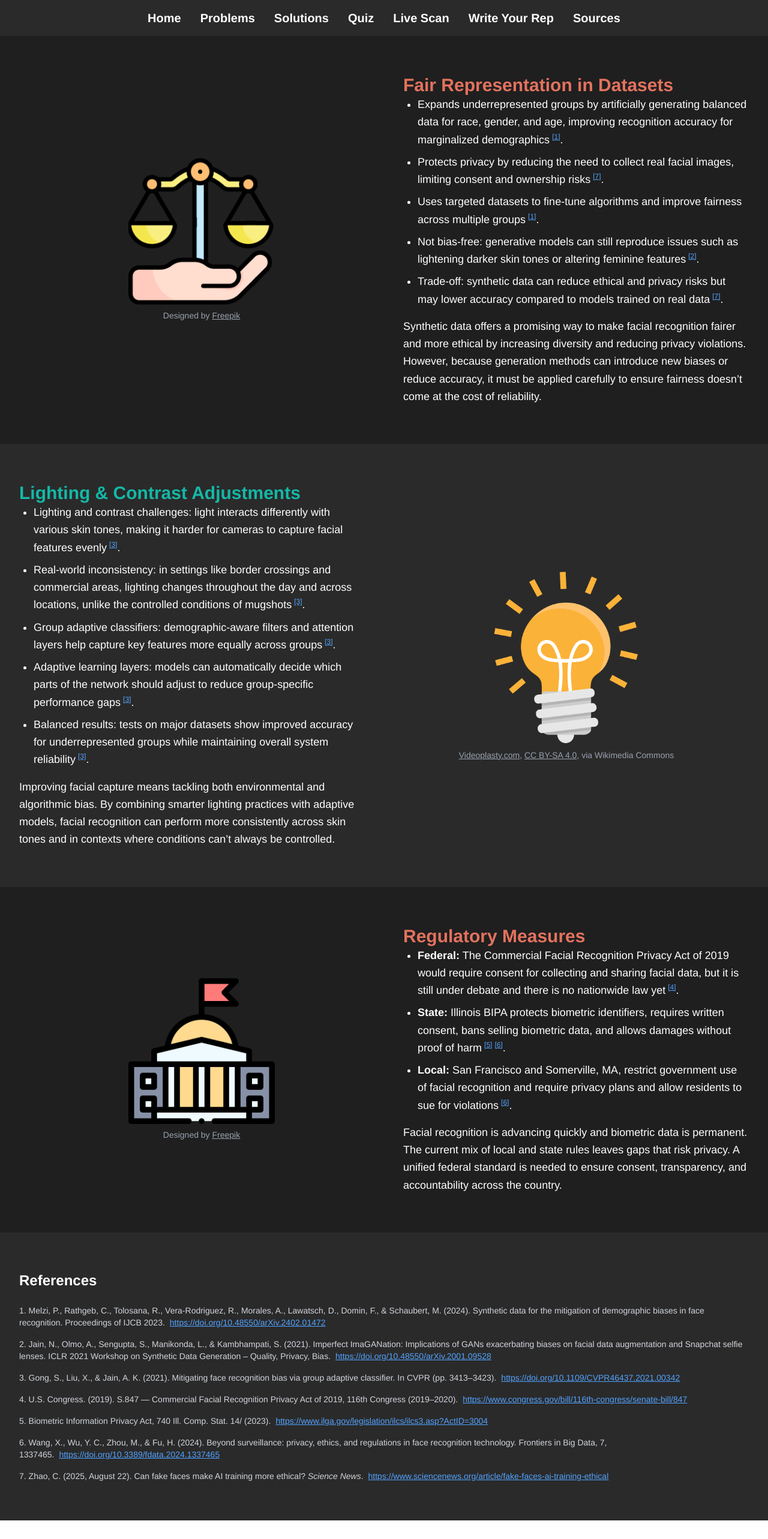
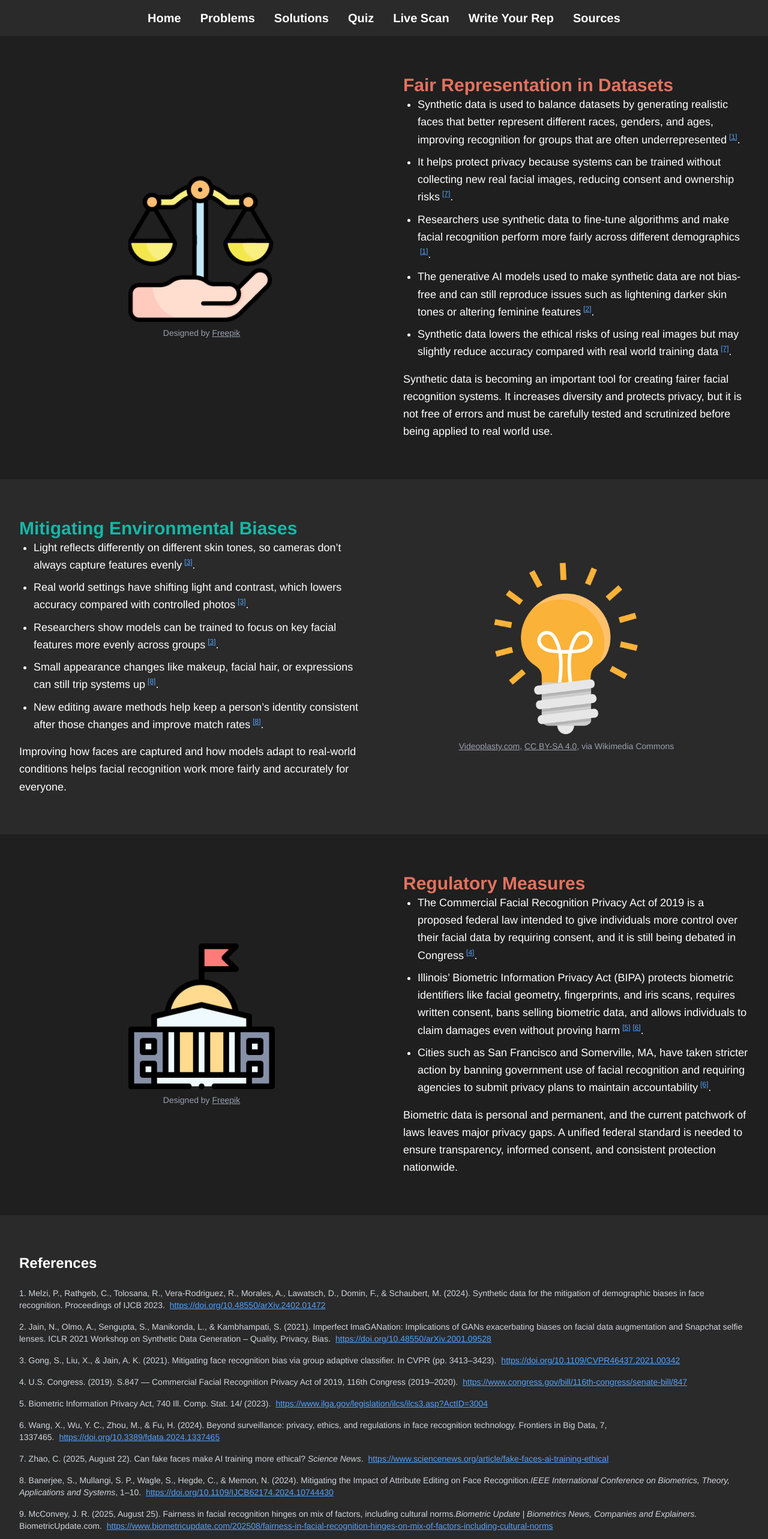
Before and after one commit to jfletch23/jfletch23.github.io, a React (Vite) app: page /#/SolutionsPage in a window 1280 px wide. Shown: the top 2566 px of the page at 60% size. Before the commit the page ends 2535 px from the top, so only its background shows below. Built offline with nearby package versions, Linux system fonts and the light colour scheme.

Commit message:
Reworked Solutions Information page sections and slight changes to email template

```diff
--- a/src/pages/SolutionsInfoPage.tsx
+++ b/src/pages/SolutionsInfoPage.tsx
@@ -36,36 +36,35 @@ export function SolutionsInfoPage(): React.ReactElement {
                 <div className="text-lg leading-relaxed space-y-4 text-white">
                     <ul className="list-disc ml-6 space-y-2">
                         <li>
-                            Expands underrepresented groups by artificially generating balanced data for race, gender, and age, improving recognition accuracy for marginalized demographics
+                            Synthetic data is used to balance datasets by generating realistic faces that better represent different races, genders, and ages, improving recognition for groups that are often underrepresented
                             <Footnote to="ref-1" label="[1]" />.
                         </li>
                         <li>
-                            Protects privacy by reducing the need to collect real facial images, limiting consent and ownership risks
+                            It helps protect privacy because systems can be trained without collecting new real facial images, reducing consent and ownership risks
                             <Footnote to="ref-7" label="[7]" />.
                         </li>
                         <li>
-                            Uses targeted datasets to fine-tune algorithms and improve fairness across multiple groups
+                            Researchers use synthetic data to fine-tune algorithms and make facial recognition perform more fairly across different demographics
                             <Footnote to="ref-1" label="[1]" />.
                         </li>
                         <li>
-                            Not bias-free: generative models can still reproduce issues such as lightening darker skin tones or altering feminine features
+                            The generative AI models used to make synthetic data are not bias-free and can still reproduce issues such as lightening darker skin tones or altering feminine features
                             <Footnote to="ref-2" label="[2]" />.
                         </li>
                         <li>
-                            Trade-off: synthetic data can reduce ethical and privacy risks but may lower accuracy compared to models trained on real data
+                            Synthetic data lowers the ethical risks of using real images but may slightly reduce accuracy compared with real world training data
                             <Footnote to="ref-7" label="[7]" />.
                         </li>
                     </ul>
 
                     <p>
-                        Synthetic data offers a promising way to make facial recognition fairer and more ethical by increasing diversity and reducing privacy violations.
-                        However, because generation methods can introduce new biases or reduce accuracy, it must be applied carefully to ensure fairness doesn’t come at the cost of reliability.
+                        Synthetic data is becoming an important tool for creating fairer facial recognition systems. It increases diversity and protects privacy, but it is not free of errors and must be carefully tested and scrutinized before being applied to real world use.
                     </p>
                 </div>
             ),
         },
         {
-            title: "Lighting & Contrast Adjustments",
+            title: "Mitigating Environmental Biases",
             bg: "#2a2a2a",
             img: "/lightBulb.png",
             citation:
@@ -75,31 +74,29 @@ export function SolutionsInfoPage(): React.ReactElement {
                 <div className="text-lg leading-relaxed space-y-4 text-white">
                     <ul className="list-disc ml-6 space-y-2">
                         <li>
-                            Lighting and contrast challenges: light interacts differently with various skin tones, making it harder for cameras to capture facial features evenly
+                            Light reflects differently on different skin tones, so cameras don’t always capture features evenly
                             <Footnote to="ref-3" label="[3]" />.
                         </li>
                         <li>
-                            Real-world inconsistency: in settings like border crossings and commercial areas, lighting changes throughout the day and across locations, unlike the controlled conditions of mugshots
+                            Real world settings have shifting light and contrast, which lowers accuracy compared with controlled photos
                             <Footnote to="ref-3" label="[3]" />.
                         </li>
                         <li>
-                            Group adaptive classifiers: demographic-aware filters and attention layers help capture key features more equally across groups
+                            Researchers show models can be trained to focus on key facial features more evenly across groups
                             <Footnote to="ref-3" label="[3]" />.
                         </li>
                         <li>
-                            Adaptive learning layers: models can automatically decide which parts of the network should adjust to reduce group-specific performance gaps
-                            <Footnote to="ref-3" label="[3]" />.
+                            Small appearance changes like makeup, facial hair, or expressions can still trip systems up
+                            <Footnote to="ref-8" label="[8]" />.
                         </li>
                         <li>
-                            Balanced results: tests on major datasets show improved accuracy for underrepresented groups while maintaining overall system reliability
-                            <Footnote to="ref-3" label="[3]" />.
+                            New editing aware methods help keep a person’s identity consistent after those changes and improve match rates
+                            <Footnote to="ref-8" label="[8]" />.
                         </li>
                     </ul>
 
                     <p>
-                        Improving facial capture means tackling both environmental and algorithmic bias. By combining smarter lighting practices with
-                        adaptive models, facial recognition can perform more consistently across skin tones and in contexts where conditions can’t
-                        always be controlled.
+                        Improving how faces are captured and how models adapt to real-world conditions helps facial recognition work more fairly and accurately for everyone.
                     </p>
                 </div>
             ),
@@ -115,22 +112,21 @@ export function SolutionsInfoPage(): React.ReactElement {
                 <div className="text-lg leading-relaxed space-y-4 text-white">
                     <ul className="list-disc ml-6 space-y-2">
                         <li>
-                            <strong>Federal:</strong> The Commercial Facial Recognition Privacy Act of 2019 would require consent for collecting and sharing facial data, but it is still under debate and there is no nationwide law yet
+                            The Commercial Facial Recognition Privacy Act of 2019 is a proposed federal law intended to give individuals more control over their facial data by requiring consent, and it is still being debated in Congress
                             <Footnote to="ref-4" label="[4]" />.
                         </li>
                         <li>
-                            <strong>State:</strong> Illinois BIPA protects biometric identifiers, requires written consent, bans selling biometric data, and allows damages without proof of harm
+                            Illinois’ Biometric Information Privacy Act (BIPA) protects biometric identifiers like facial geometry, fingerprints, and iris scans, requires written consent, bans selling biometric data, and allows individuals to claim damages even without proving harm
                             <Footnote to="ref-5" label="[5]" /><Footnote to="ref-6" label="[6]" />.
                         </li>
                         <li>
-                            <strong>Local:</strong> San Francisco and Somerville, MA, restrict government use of facial recognition and require privacy plans and allow residents to sue for violations
+                            Cities such as San Francisco and Somerville, MA, have taken stricter action by banning government use of facial recognition and requiring agencies to submit privacy plans to maintain accountability
                             <Footnote to="ref-6" label="[6]" />.
                         </li>
                     </ul>
 
                     <p>
-                        Facial recognition is advancing quickly and biometric data is permanent. The current mix of local and state rules leaves gaps that risk privacy.
-                        A unified federal standard is needed to ensure consent, transparency, and accountability across the country.
+                        Biometric data is personal and permanent, and the current patchwork of laws leaves major privacy gaps. A unified federal standard is needed to ensure transparency, informed consent, and consistent protection nationwide.
                     </p>
                 </div>
             ),
@@ -255,6 +251,32 @@ export function SolutionsInfoPage(): React.ReactElement {
                             </a>
                         </span>
                     </li>
+                    <li id="ref-8">
+                        Banerjee, S., Mullangi, S. P., Wagle, S., Hegde, C., & Memon, N. (2024). Mitigating the Impact of Attribute Editing on Face Recognition.
+                        <em>IEEE International Conference on Biometrics, Theory, Applications and Systems</em>, 1–10.
+                        <span className="ml-2">
+                            <a
+                                href="https://doi.org/10.1109/IJCB62174.2024.10744430"
+                                className="text-blue-400 underline"
+                                target="_blank"
+                            >
+                                https://doi.org/10.1109/IJCB62174.2024.10744430
+                            </a>
+                      </span>
+                    </li>
+                    <li id="ref-9">
+                        McConvey, J. R. (2025, August 25). Fairness in facial recognition hinges on mix of factors, including cultural norms.
+                        <em>Biometric Update | Biometrics News, Companies and Explainers.</em> BiometricUpdate.com.
+                        <span className="ml-2">
+                            <a
+                                href="https://www.biometricupdate.com/202508/fairness-in-facial-recognition-hinges-on-mix-of-factors-including-cultural-norms"
+                                className="text-blue-400 underline"
+                                target="_blank"
+                            >
+                                https://www.biometricupdate.com/202508/fairness-in-facial-recognition-hinges-on-mix-of-factors-including-cultural-norms
+                            </a>
+                        </span>
+                    </li>
                 </ol>
             </div>
         </div>
```
Also changed, not shown: src/components/EmailTemplate.tsx (+9 -10 lines).
